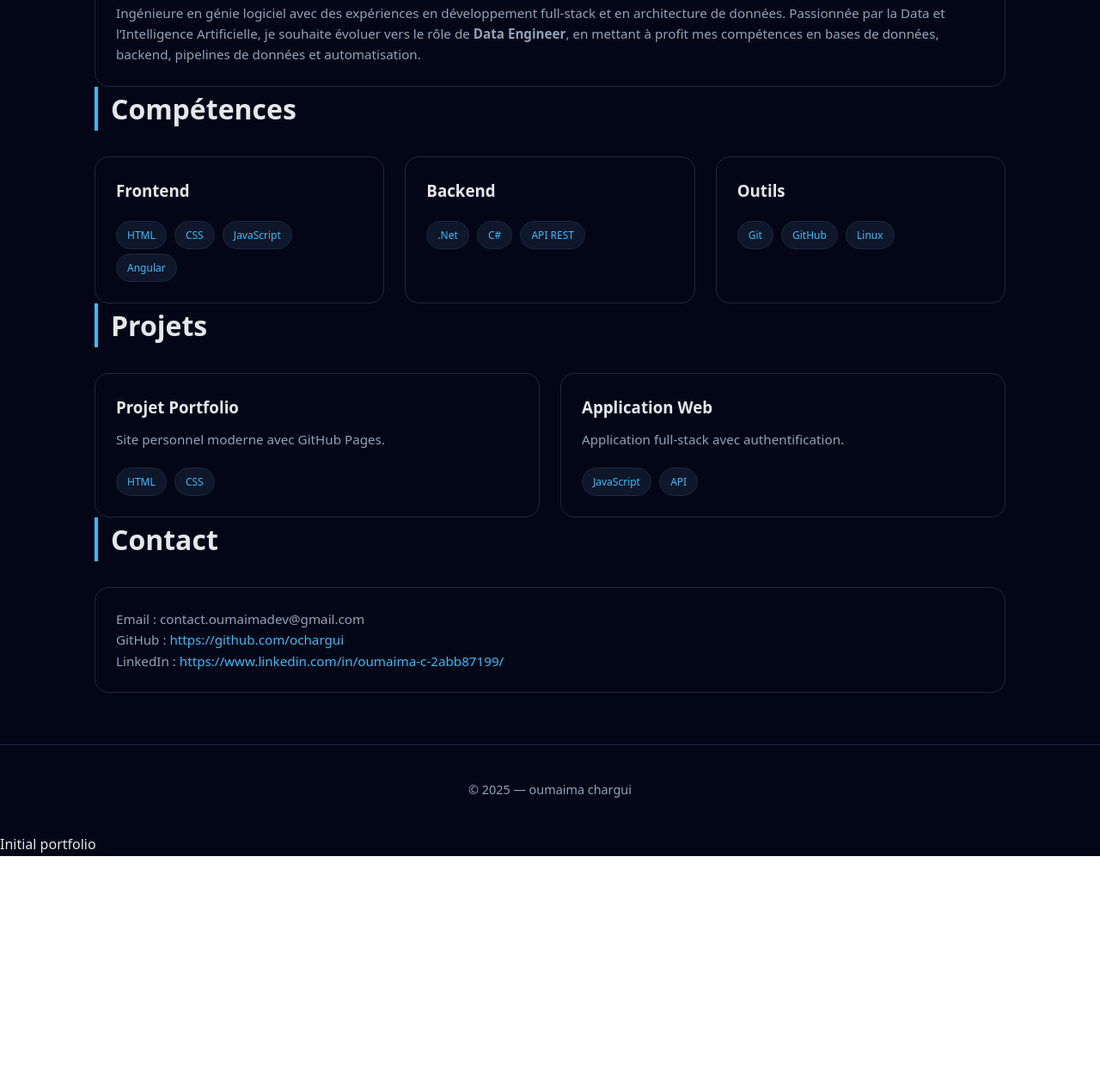
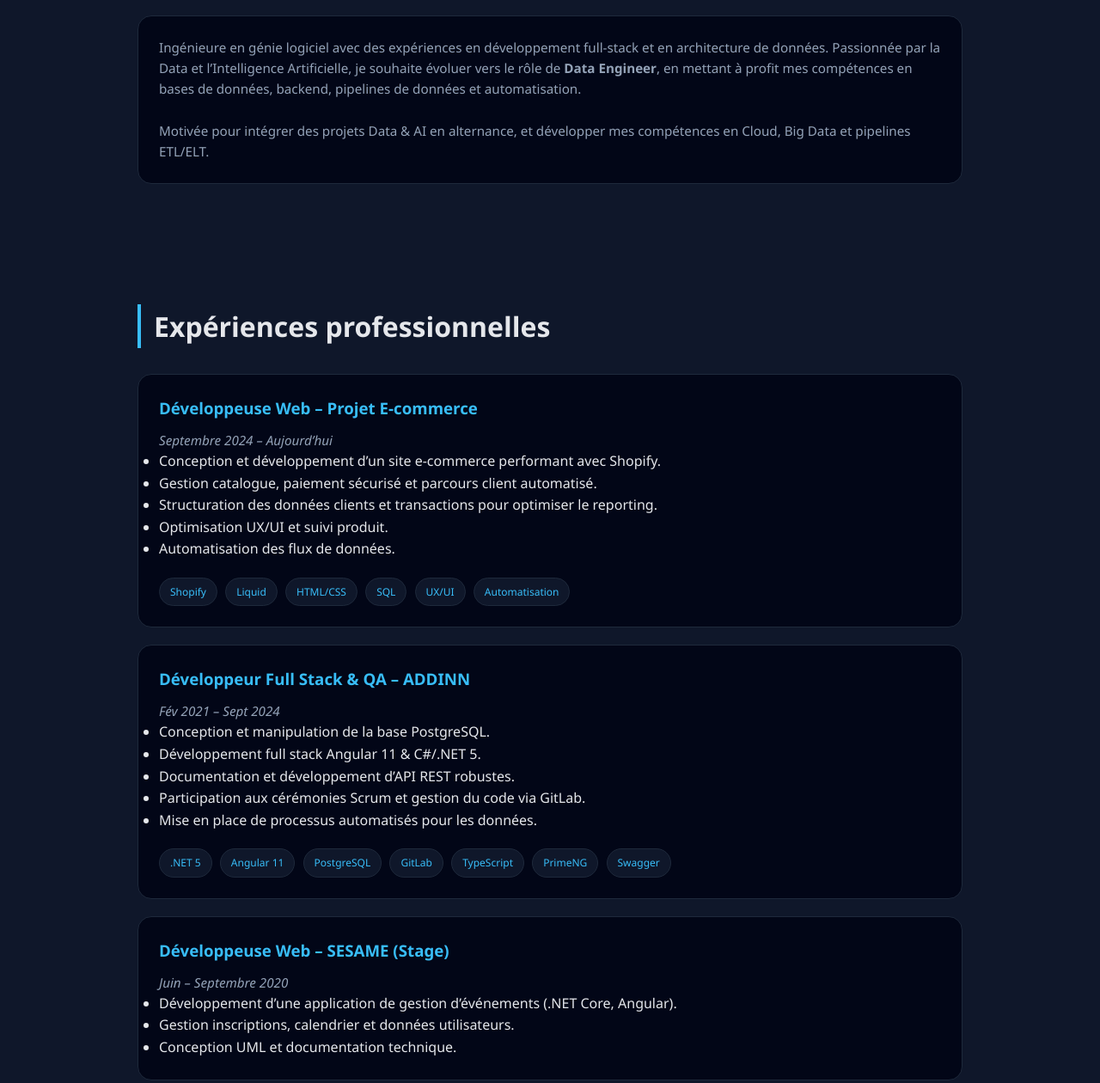
Before and after one commit to ochargui/ochargui.github.io, a plain HTML site: page index.html in a window 1280 px wide. Shown: the part 441-1701 px from the top of the page at 86% size. Before the commit the page ends 1437 px from the top, so only its background shows below. Drawn offline with Linux system fonts and the light colour scheme.

Commit message:
index.html

```diff
--- a/index.html
+++ b/index.html
@@ -1,213 +1,161 @@
 <!DOCTYPE html>
 <html lang="fr">
 <head>
-  <meta charset="UTF-8" />
-  <meta name="viewport" content="width=device-width, initial-scale=1.0"/>
-  <title>Oumaima CHARGUI— Portfolio</title>
+<meta charset="UTF-8">
+<meta name="viewport" content="width=device-width, initial-scale=1.0">
+<title>Oumaima CHARGUI — Portfolio</title>
+<style>
+  /* ========== RESET & BASE ========== */
+  * { margin:0; padding:0; box-sizing:border-box; }
+  body { font-family: 'Segoe UI', Tahoma, Geneva, Verdana, sans-serif; background:#0f172a; color:#e5e7eb; line-height:1.6; }
+  a { color:#38bdf8; text-decoration:none; }
+  section { padding:60px 20px; max-width:1000px; margin:auto; }
+  h2 { font-size:2rem; border-left:4px solid #38bdf8; padding-left:15px; margin-bottom:30px; }
+  .container { max-width:1100px; margin:auto; }
 
-  <style>
-    :root {
-      --bg: #020617;
-      --card: #020617;
-      --text: #e5e7eb;
-      --muted: #94a3b8;
-      --accent: #38bdf8;
-      --border: #1e293b;
-    }
+  /* ========== HEADER ========== */
+  header { text-align:center; padding:100px 20px; background: radial-gradient(circle at top, #0f172a, #020617); }
+  header h1 { font-size:3rem; margin-bottom:10px; }
+  header p { font-size:1.2rem; color:#94a3b8; }
 
-    * {
-      box-sizing: border-box;
-      margin: 0;
-      padding: 0;
-    }
+  /* ========== CARDS ========== */
+  .card { background:#020617; border:1px solid #1e293b; border-radius:16px; padding:24px; margin-bottom:20px; transition: transform .3s, box-shadow .3s; }
+  .card:hover { transform: translateY(-6px); box-shadow:0 20px 40px rgba(0,0,0,.6); }
+  .card h3 { margin-bottom:10px; color:#38bdf8; }
+  .card p { color:#94a3b8; font-size:0.95rem; }
+  .tags { margin-top:15px; }
+  .tag { display:inline-block; padding:6px 12px; margin:5px 5px 0 0; border-radius:999px; font-size:0.75rem; background:#0f172a; border:1px solid #1e293b; color:#38bdf8; }
 
-    body {
-      font-family: system-ui, -apple-system, BlinkMacSystemFont, sans-serif;
-      background: linear-gradient(180deg, #020617, #020617);
-      color: var(--text);
-      line-height: 1.6;
-    }
+  /* ========== GRID LAYOUT ========== */
+  .grid { display:grid; grid-template-columns:repeat(auto-fit, minmax(280px, 1fr)); gap:24px; }
 
-    a {
-      color: var(--accent);
-      text-decoration: none;
-    }
-
-    header {
-      padding: 100px 20px 60px;
-      text-align: center;
-      background: radial-gradient(circle at top, #0f172a, #020617);
-    }
-
-    header h1 {
-      font-size: 3rem;
-      margin-bottom: 10px;
-      letter-spacing: -1px;
-    }
-
-    header p {
-      color: var(--muted);
-      font-size: 1.2rem;
-    }
-
-    .container {
-      max-width: 1100px;
-      margin: auto;
-      padding: 60px 20px;
-    }
-
-    h2 {
-      font-size: 2rem;
-      margin-bottom: 30px;
-      border-left: 4px solid var(--accent);
-      padding-left: 15px;
-    }
-
-    .grid {
-      display: grid;
-      grid-template-columns: repeat(auto-fit, minmax(280px, 1fr));
-      gap: 24px;
-    }
-
-    .card {
-      background: linear-gradient(180deg, #020617, #020617);
-      border: 1px solid var(--border);
-      border-radius: 16px;
-      padding: 24px;
-      transition: transform .3s, box-shadow .3s;
-    }
-
-    .card:hover {
-      transform: translateY(-6px);
-      box-shadow: 0 20px 40px rgba(0,0,0,.6);
-    }
-
-    .card h3 {
-      margin-bottom: 10px;
-    }
-
-    .card p {
-      color: var(--muted);
-      font-size: 0.95rem;
-    }
-
-    .tags {
-      margin-top: 15px;
-    }
-
-    .tag {
-      display: inline-block;
-      padding: 6px 12px;
-      margin: 5px 5px 0 0;
-      border-radius: 999px;
-      font-size: 0.75rem;
-      background: #0f172a;
-      border: 1px solid var(--border);
-      color: var(--accent);
-    }
-
-    footer {
-      text-align: center;
-      padding: 40px 20px;
-      color: var(--muted);
-      font-size: 0.9rem;
-      border-top: 1px solid var(--border);
-    }
+  /* ========== FOOTER ========== */
+  footer { text-align:center; padding:40px 20px; color:#94a3b8; font-size:0.9rem; border-top:1px solid #1e293b; }
 </style>
 </head>
-
 <body>
 
 <header>
-  <h1>Ton Nom</h1>
-  <p>Développeur Web • Frontend / Backend</p>
+  <h1>Oumaima CHARGUI</h1>
+  <p>Ingénieure Logiciel – Développement Web & Data</p>
 </header>
 
 <div class="container">
 
+  <!-- À propos -->
   <section>
-    <h2>À propos</h2>
+    <h2>Profil</h2>
     <div class="card">
       <p>
         Ingénieure en génie logiciel avec des expériences en développement full-stack et en architecture de données.
         Passionnée par la Data et l’Intelligence Artificielle, je souhaite évoluer vers le rôle de <strong>Data Engineer</strong>,
         en mettant à profit mes compétences en bases de données, backend, pipelines de données et automatisation.
-    </p>
+        <br><br>
+        Motivée pour intégrer des projets Data & AI en alternance, et développer mes compétences en Cloud, Big Data et pipelines ETL/ELT.
       </p>
     </div>
   </section>
 
+  <!-- Expériences -->
   <section>
-    <h2>Compétences</h2>
-    <div class="grid">
+    <h2>Expériences professionnelles</h2>
     <div class="card">
-        <h3>Frontend</h3>
+      <h3>Développeuse Web – Projet E-commerce</h3>
+      <p><em>Septembre 2024 – Aujourd’hui</em></p>
+      <ul>
+        <li>Conception et développement d’un site e-commerce performant avec Shopify.</li>
+        <li>Gestion catalogue, paiement sécurisé et parcours client automatisé.</li>
+        <li>Structuration des données clients et transactions pour optimiser le reporting.</li>
+        <li>Optimisation UX/UI et suivi produit.</li>
+        <li>Automatisation des flux de données.</li>
+      </ul>
       <div class="tags">
-          <span class="tag">HTML</span>
-          <span class="tag">CSS</span>
-          <span class="tag">JavaScript</span>
-          <span class="tag">Angular</span>
+        <span class="tag">Shopify</span>
+        <span class="tag">Liquid</span>
+        <span class="tag">HTML/CSS</span>
+        <span class="tag">SQL</span>
+        <span class="tag">UX/UI</span>
+        <span class="tag">Automatisation</span>
       </div>
     </div>
 
     <div class="card">
-        <h3>Backend</h3>
+      <h3>Développeur Full Stack & QA – ADDINN</h3>
+      <p><em>Fév 2021 – Sept 2024</em></p>
+      <ul>
+        <li>Conception et manipulation de la base PostgreSQL.</li>
+        <li>Développement full stack Angular 11 & C#/.NET 5.</li>
+        <li>Documentation et développement d’API REST robustes.</li>
+        <li>Participation aux cérémonies Scrum et gestion du code via GitLab.</li>
+        <li>Mise en place de processus automatisés pour les données.</li>
+      </ul>
       <div class="tags">
-          <span class="tag">.Net</span>
-          <span class="tag">C#</span>
-          <span class="tag">API REST</span>
+        <span class="tag">.NET 5</span>
+        <span class="tag">Angular 11</span>
+        <span class="tag">PostgreSQL</span>
+        <span class="tag">GitLab</span>
+        <span class="tag">TypeScript</span>
+        <span class="tag">PrimeNG</span>
+        <span class="tag">Swagger</span>
       </div>
     </div>
 
     <div class="card">
-        <h3>Outils</h3>
-        <div class="tags">
-          <span class="tag">Git</span>
-          <span class="tag">GitHub</span>
-          <span class="tag">Linux</span>
+      <h3>Développeuse Web – SESAME (Stage)</h3>
+      <p><em>Juin – Septembre 2020</em></p>
+      <ul>
+        <li>Développement d’une application de gestion d’événements (.NET Core, Angular).</li>
+        <li>Gestion inscriptions, calendrier et données utilisateurs.</li>
+        <li>Conception UML et documentation technique.</li>
+      </ul>
     </div>
+
+    <div class="card">
+      <h3>Développeuse Web – IRESA (Stage de fin d’études)</h3>
+      <p><em>Jan – Juin 2019</em></p>
+      <ul>
+        <li>Développement full stack pour suivi d’évaluations de projets de recherche agricole.</li>
+        <li>Réalisation de rapports de suivi et contribution au reporting.</li>
+        <li>Rédaction de spécifications fonctionnelles et techniques.</li>
+      </ul>
+    </div>
+  </section>
+
+  <!-- Formation -->
+  <section>
+    <h2>Formation</h2>
+    <div class="grid">
+      <div class="card">
+        <h3>Diplôme d’Ingénieure en Informatique – Génie Logiciel</h3>
+        <p>2022</p>
+      </div>
+      <div class="card">
+        <h3>Licence Appliquée en Informatique – Multimédia & Développement Web</h3>
+        <p>2018</p>
       </div>
     </div>
   </section>
 
+  <!-- Certifications -->
   <section>
-    <h2>Projets</h2>
+    <h2>Certifications</h2>
     <div class="grid">
       <div class="card">
-        <h3>Projet Portfolio</h3>
-        <p>Site personnel moderne avec GitHub Pages.</p>
-        <div class="tags">
-          <span class="tag">HTML</span>
-          <span class="tag">CSS</span>
+        <h3>Scrum Foundation Professional Certificate (SFPC) – CertiProf</h3>
+        <p>2021</p>
       </div>
+      <div class="card">
+        <h3>Certificat en HTML & JavaScript – SoloLearn</h3>
+        <p>2020</p>
       </div>
-
-      <div class="card">
-        <h3>Application Web</h3>
-        <p>Application full-stack avec authentification.</p>
-        <div class="tags">
-          <span class="tag">JavaScript</span>
-          <span class="tag">API</span>
-        </div>
-      </div>
-    </div>
-  </section>
-
-  <section>
-    <h2>Contact</h2>
-    <div class="card">
-      <p>Email : contact.oumaimadev@gmail.com</p>
-      <p>GitHub : <a href="https://github.com/tonpseudo">https://github.com/ochargui</a></p>
-      <p>LinkedIn : <a href="#">https://www.linkedin.com/in/oumaima-c-2abb87199/</a></p>
     </div>
   </section>
 
 </div>
 
 <footer>
-  © 2025 — oumaima chargui
+  © 2025 — Oumaima CHARGUI | <a href="mailto:tonemail@gmail.com">tonemail@gmail.com</a>
 </footer>
 
 </body>
 </html>
-Initial portfolio
```
Lines whose indentation alone changed are shown as unchanged.
